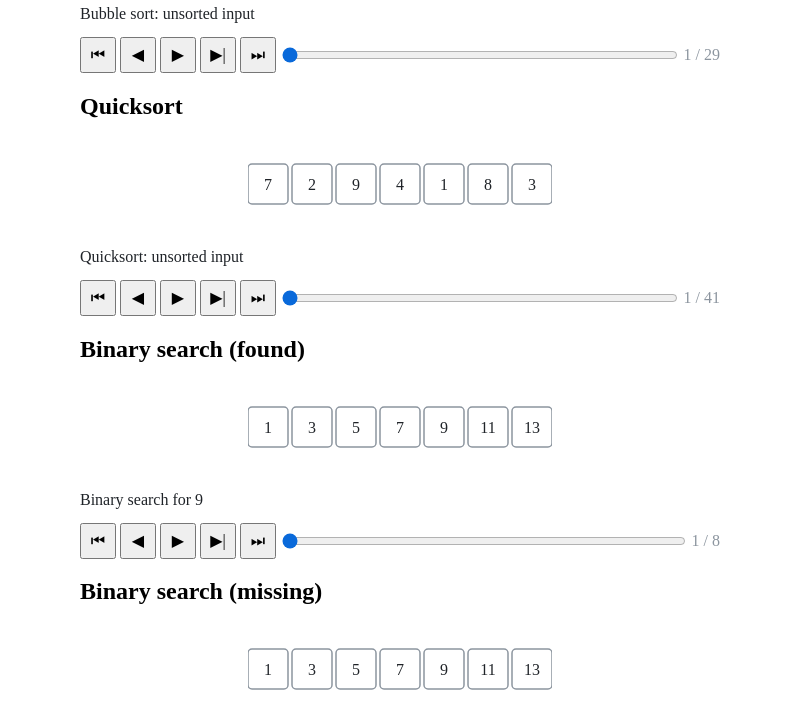
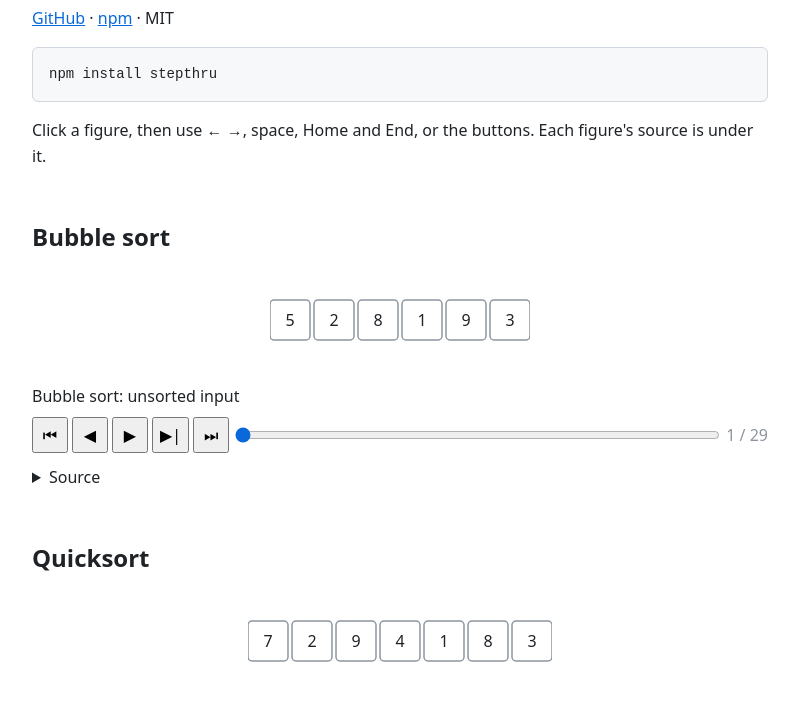
Before and after one commit to kamaterasu/stepthru, a website built with Vite: page playground/index.html in a window 1280 px wide. Shown: the part 182-884 px from the top of the page, without its empty margins (240-1039 px from the left). Built offline with nearby package versions, Linux system fonts and the light colour scheme.

Commit message:
chore: release 0.1.0 with README docs, demo site and Node ESM fix

```diff
--- a/playground/index.html
+++ b/playground/index.html
@@ -3,10 +3,40 @@
   <head>
     <meta charset="utf-8" />
     <meta name="viewport" content="width=device-width, initial-scale=1" />
-    <title>stepthru playground</title>
+    <meta name="description" content="Step-through algorithm figures: trace your real code, get a playable SVG with captions." />
+    <title>stepthru</title>
+    <style>
+      :root {
+        color-scheme: light dark;
+        --ink: #1f2328;
+        --page: #ffffff;
+        --soft: #f6f8fa;
+        --line: #d0d7de;
+        font: 16px/1.6 system-ui, sans-serif;
+      }
+      @media (prefers-color-scheme: dark) {
+        :root { --ink: #e6edf3; --page: #0d1117; --soft: #161b22; --line: #30363d; }
+      }
+      body { margin: 0; color: var(--ink); background: var(--page); }
+      main { max-width: 46rem; margin: 0 auto; padding: 2rem 1rem 4rem; }
+      h1 { margin-bottom: 0; }
+      h2 { margin-top: 3rem; }
+      a { color: var(--stepthru-accent); }
+      pre, code { font: 0.875rem/1.5 ui-monospace, monospace; }
+      pre { overflow-x: auto; padding: 1rem; background: var(--soft); border: 1px solid var(--line); border-radius: 6px; }
+      details { margin-top: 0.75rem; }
+      summary { cursor: pointer; }
+    </style>
   </head>
   <body>
-    <main id="app" style="max-width: 40rem; margin: 2rem auto"></main>
+    <main>
+      <h1>stepthru</h1>
+      <p>Write the real algorithm, call tracer hooks inside it, and get a figure readers can play, pause and scrub, with a caption for every step.</p>
+      <p><a href="https://github.com/kamaterasu/stepthru">GitHub</a> · <a href="https://www.npmjs.com/package/stepthru">npm</a> · MIT</p>
+      <pre><code>npm install stepthru</code></pre>
+      <p>Click a figure, then use ← →, space, Home and End, or the buttons. Each figure's source is under it.</p>
+      <div id="app"></div>
+    </main>
     <script type="module" src="./main.ts"></script>
   </body>
 </html>
--- a/playground/main.ts
+++ b/playground/main.ts
@@ -1,19 +1,31 @@
 import { render, type Trace } from "../src/index";
 import "../src/styles/theme.css";
 import { bfs } from "../examples/bfs";
+import bfsSource from "../examples/bfs.ts?raw";
 import { binarySearch } from "../examples/binary-search";
+import binarySearchSource from "../examples/binary-search.ts?raw";
 import { bstInsert, inOrder } from "../examples/bst";
+import bstSource from "../examples/bst.ts?raw";
 import { bubbleSort } from "../examples/bubble-sort";
+import bubbleSortSource from "../examples/bubble-sort.ts?raw";
 import { dfs } from "../examples/dfs";
+import dfsSource from "../examples/dfs.ts?raw";
 import { quickSort } from "../examples/quicksort";
+import quickSortSource from "../examples/quicksort.ts?raw";
 
 const app = document.querySelector("#app")!;
 
-function show<S>(title: string, trace: Trace<S>) {
+function show<S>(title: string, trace: Trace<S>, source: string) {
   const heading = document.createElement("h2");
   heading.textContent = title;
   const figure = document.createElement("div");
-  app.append(heading, figure);
+  const details = document.createElement("details");
+  const summary = document.createElement("summary");
+  summary.textContent = "Source";
+  const code = document.createElement("pre");
+  code.textContent = source;
+  details.append(summary, code);
+  app.append(heading, figure, details);
   render(trace, figure);
 }
 
@@ -21,19 +33,16 @@ const graph = {
   nodes: ["A", "B", "C", "D", "E", "F"],
   edges: [["A", "B"], ["A", "C"], ["B", "D"], ["C", "D"], ["C", "E"], ["D", "F"]] as [string, string][],
 };
+const tree = {
+  value: 8,
+  left: { value: 3, left: { value: 1 }, right: { value: 6, left: { value: 4 }, right: { value: 7 } } },
+  right: { value: 10, right: { value: 14, left: { value: 13 } } },
+};
 
-show("Bubble sort", bubbleSort([5, 2, 8, 1, 9, 3]));
-show("Quicksort", quickSort([7, 2, 9, 4, 1, 8, 3]));
-show("Binary search (found)", binarySearch([1, 3, 5, 7, 9, 11, 13], 9));
-show("Binary search (missing)", binarySearch([1, 3, 5, 7, 9, 11, 13], 4));
-show("Breadth-first search", bfs(graph, "A"));
-show("Depth-first search", dfs(graph, "A"));
-show("Binary search tree: insert", bstInsert([8, 3, 10, 1, 6, 14, 4, 7, 13]));
-show(
-  "In-order traversal",
-  inOrder({
-    value: 8,
-    left: { value: 3, left: { value: 1 }, right: { value: 6, left: { value: 4 }, right: { value: 7 } } },
-    right: { value: 10, right: { value: 14, left: { value: 13 } } },
-  }),
-);
+show("Bubble sort", bubbleSort([5, 2, 8, 1, 9, 3]), bubbleSortSource);
+show("Quicksort", quickSort([7, 2, 9, 4, 1, 8, 3]), quickSortSource);
+show("Binary search", binarySearch([1, 3, 5, 7, 9, 11, 13], 9), binarySearchSource);
+show("Breadth-first search", bfs(graph, "A"), bfsSource);
+show("Depth-first search", dfs(graph, "A"), dfsSource);
+show("Binary search tree: insert", bstInsert([8, 3, 10, 1, 6, 14, 4, 7, 13]), bstSource);
+show("In-order traversal", inOrder(tree), bstSource);
--- a/src/dom/render.ts
+++ b/src/dom/render.ts
@@ -1,5 +1,5 @@
-import { createPlayer, type Player, type PlayerState } from "../core/player";
-import type { Trace, View } from "../core/trace";
+import { createPlayer, type Player, type PlayerState } from "../core/player.js";
+import type { Trace, View } from "../core/trace.js";
 
 export interface RenderOptions<S> {
   /** Overrides the trace's own view. Required when the trace has none. */
--- a/src/structures/array.ts
+++ b/src/structures/array.ts
@@ -1,5 +1,5 @@
-import { createTrace, type Trace } from "../core/trace";
-import { escape, frame } from "./svg";
+import { createTrace, type Trace } from "../core/trace.js";
+import { escape, frame } from "./svg.js";
 
 export interface ArrayState {
   values: number[];
--- a/src/structures/graph.ts
+++ b/src/structures/graph.ts
@@ -1,5 +1,5 @@
-import { createTrace, type Trace } from "../core/trace";
-import { edgeLine, frame, NODE_R, nodeCircle, type Point } from "./svg";
+import { createTrace, type Trace } from "../core/trace.js";
+import { edgeLine, frame, NODE_R, nodeCircle, type Point } from "./svg.js";
 
 export interface GraphInput {
   nodes: string[];
--- a/src/structures/tree.ts
+++ b/src/structures/tree.ts
@@ -1,5 +1,5 @@
-import { createTrace, type Trace } from "../core/trace";
-import { edgeLine, frame, NODE_R, nodeCircle, type Point } from "./svg";
+import { createTrace, type Trace } from "../core/trace.js";
+import { edgeLine, frame, NODE_R, nodeCircle, type Point } from "./svg.js";
 
 export type Side = "left" | "right";
 
```
Also changed, not shown: PLAN.md (+11 -0 lines), package.json (+20 -5 lines), src/index.ts (+6 -6 lines), tsconfig.build.json (+6 -1 lines), .github/workflows/ci.yml, .github/workflows/pages.yml (added), CHANGELOG.md (added), README.md, 1 other file.
